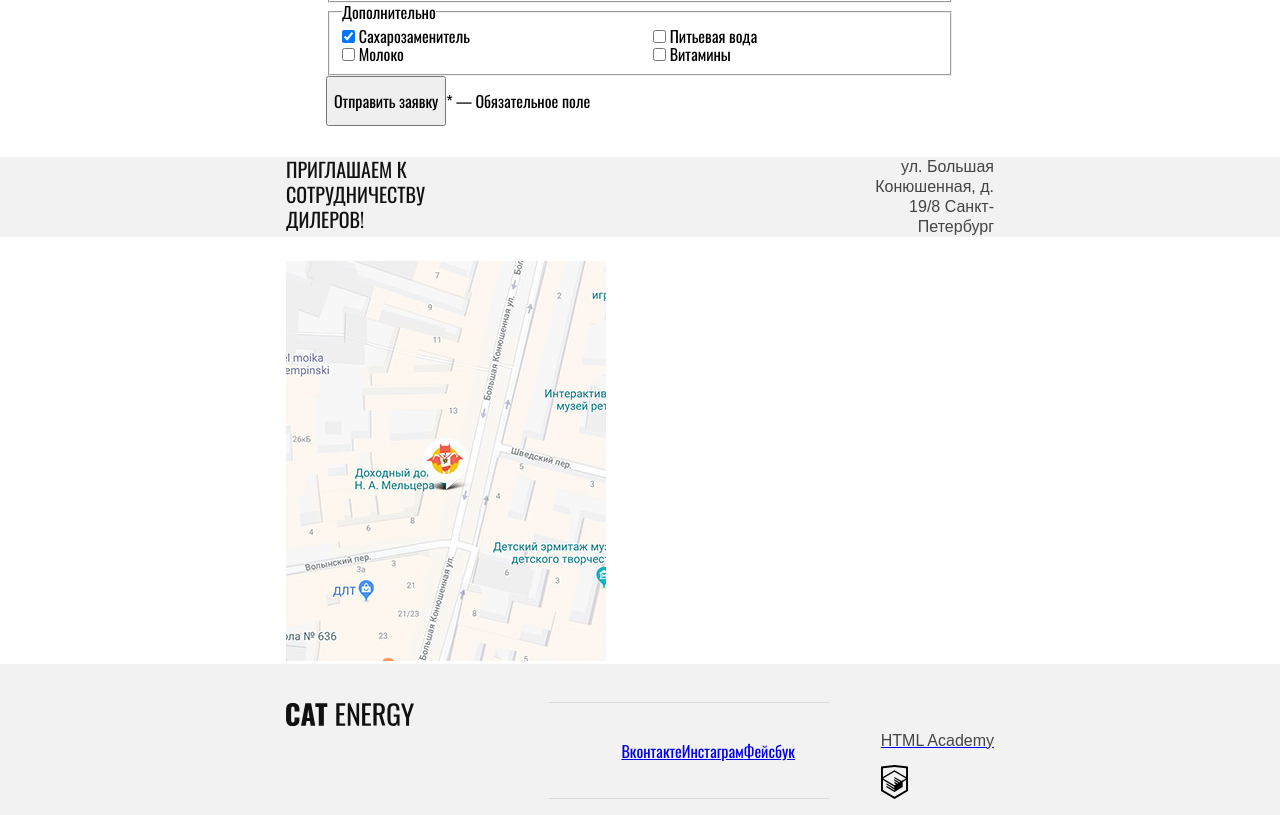
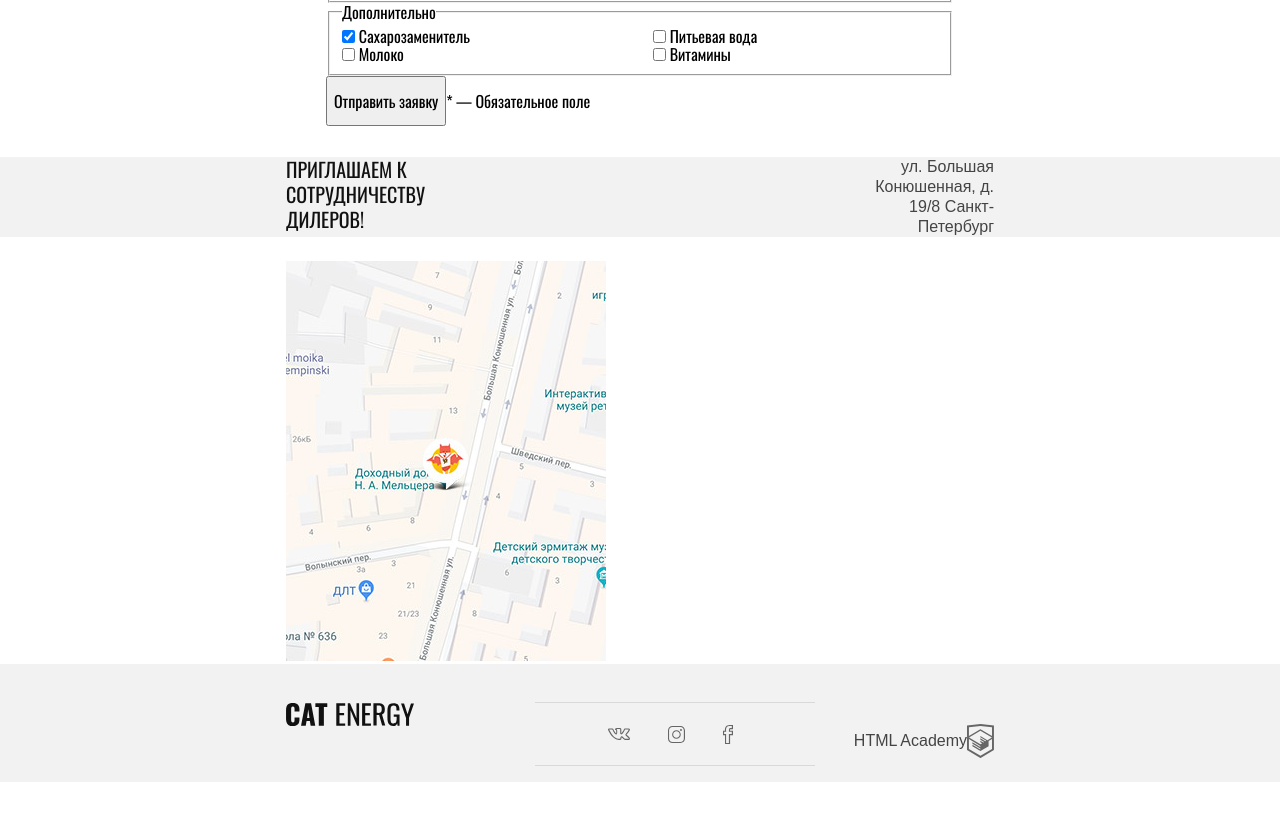
Before and after one commit to P-Tarasenko/868451-cat-energy-17, a website: page source/form.html in a window 1280 px wide. Shown: the part 598-1413 px from the top of the page. After the commit the page ends 1380 px from the top, so only its background shows below. Drawn offline with nearby package versions, Linux system fonts and the light colour scheme; files that its build step writes are made by us from their sources.

Commit message:
Скопировал подвал на другие страницы

```diff
--- a/source/form.html
+++ b/source/form.html
@@ -148,25 +148,26 @@
       </div>
       <ul class="social-list">
         <li class="social-list__item">
-          <a class="social-list__link" href="vk.com">Вконтакте</a>
+          <a class="social-list__link social-list__vk" href="vk.com"><span class="visually-hidden">Вконтакте</span></a>
         </li>
         <li class="social-list__item">
-          <a class="social-list__link" href="instagram.com">Инстаграм</a>
+          <a class="social-list__link social-list__inst" href="instagram.com"><span
+              class="visually-hidden">Инстаграм</span></a>
         </li>
         <li class="social-list__item">
-          <a class="social-list__link" href="facebook.com">Фейсбук</a>
+          <a class="social-list__link social-list__fb" href="facebook.com"><span
+              class="visually-hidden">Фейсбук</span></a>
         </li>
       </ul>
       <div class="main-footer__copyright">
-        <a href="https://htmlacademy.ru/intensive/adaptive">
+        <a class="main-footer__creator-link" href="https://htmlacademy.ru">
           <p class="main-footer__creator">HTML Academy</p>
+          <svg class="main-footer__creator-image" cxmlns="http://www.w3.org/2000/svg" width="26.943" height="34.09"
+            viewBox="0 0 26.943 34.09">
+            <path fill="#666666" ;
+              d="M13.62.017L13.472 0 0 1.412v24.661l13.473 8.017 13.43-7.99.042-.025V1.412L13.62.017zm11.399 12.11L13.495 5.334l-.001-.104-.087.05-.088-.056v.109L1.925 12.118V3.147l11.548-1.212L25.02 3.147v8.98zm-11.614-5.34L24.923 13.5l-4.479 2.64-7.093-4.221-.014 1.415 5.904 3.513-.86.507-5.03-2.992-.014 1.415 3.827 2.275-.782.523-3.031-1.787-.014 1.413 1.853 1.091-1.8 1.081-11.356-6.751 11.371-6.835zm-11.48 8.34l11.411 6.791.016 1.044-7.942-4.728-.015 1.416 7.979 4.795.018 1.076-7.973-4.74-.013 1.414 8.021 4.822.046.025 8.143-4.872-.011-5.177 3.415-2.036v10.021L13.472 31.85 1.925 24.979v-9.852z" />
+          </svg>
         </a>
-        <div class="main-footer__creator-logo">
-          <a class="main-footer__creator-link" href="https://htmlacademy.ru/intensive/adaptive">
-            <img class="main-footer__creator-image" src="img/htmlacademy.svg" alt="Логотип HTML Academy" width="27"
-              height="34">
-          </a>
-        </div>
       </div>
     </div>
   </footer>
```
Also changed, not shown: source/catalog.html (+13 -10 lines).
